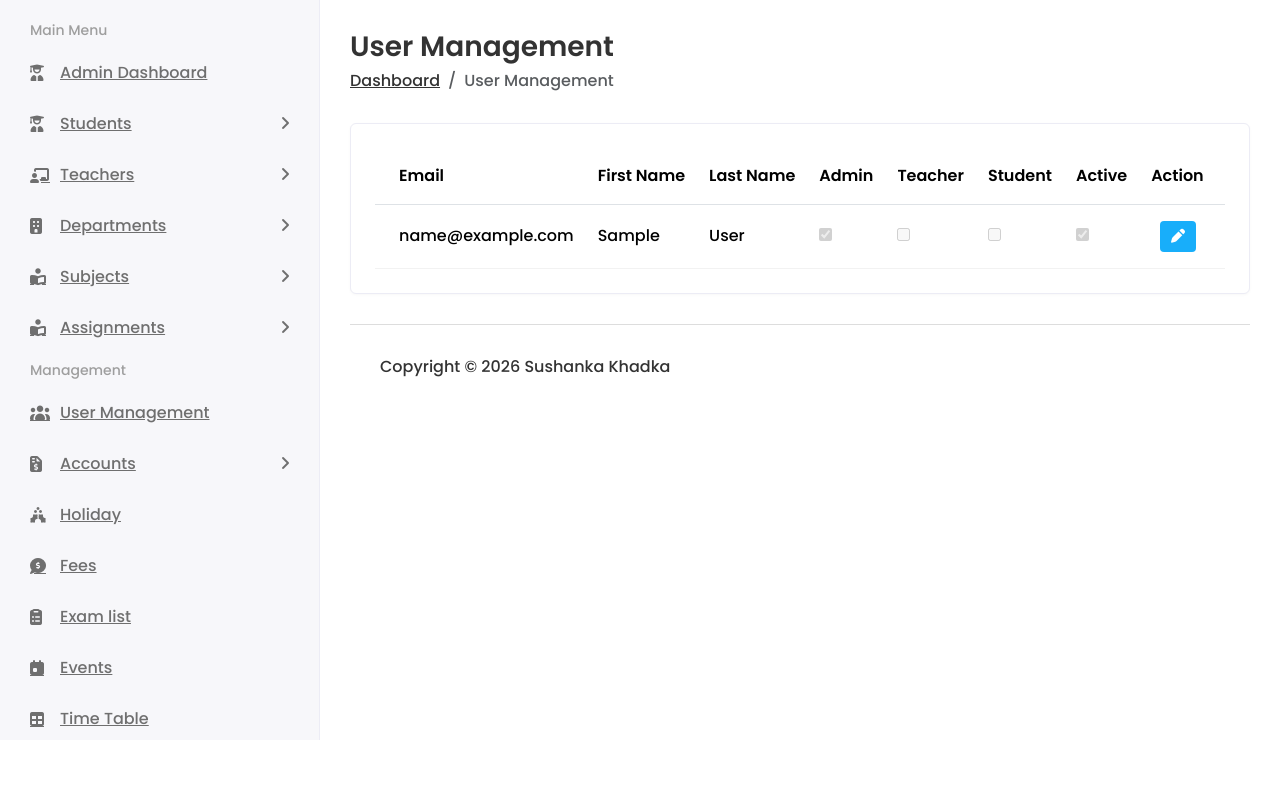
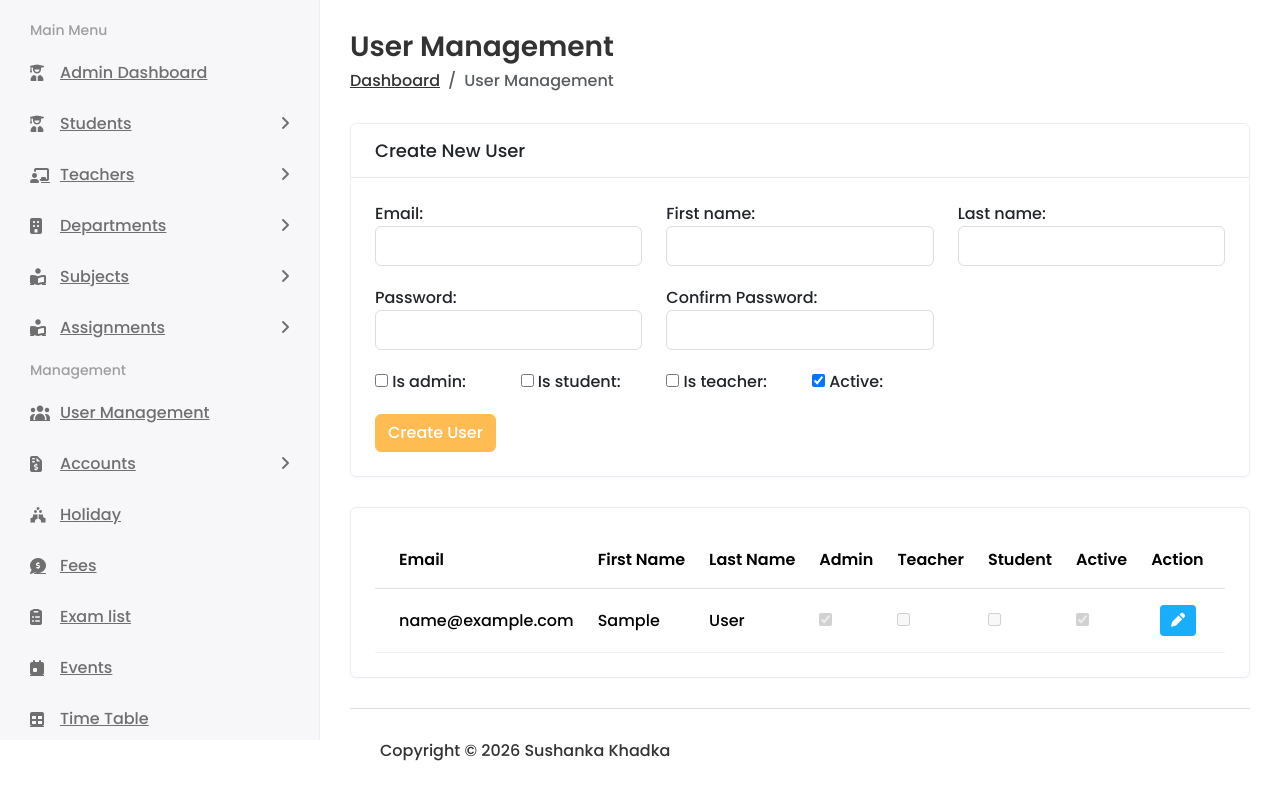
Before and after one commit to sushanka-khadka/School-System-Django-, a Django app: page /user-management/ in a window 1280 px wide. Shown: the part 60-853 px from the top of the page. Before the commit the page ends 800 px from the top, so only its background shows below. Run offline with Django 5.2, Linux system fonts and the light colour scheme; the visitor is signed in with stand-in values (Sample User, id 1); data comes from the database, SQL or seed files in the repository; some libraries are stand-ins or nearby versions.

Commit message:
feat: user creation + edit

```diff
--- a/school/forms.py
+++ b/school/forms.py
@@ -1,13 +1,31 @@
 from django import forms
 from home_auth.models import CustomUser
 
-class UserRoleForm(forms.ModelForm):
+class UserCreationForm(forms.ModelForm):
+    password = forms.CharField(widget=forms.PasswordInput(attrs={'class': 'form-control'}), label='Password')
+    confirm_password = forms.CharField(widget=forms.PasswordInput(attrs={'class': 'form-control'}), label='Confirm Password')
+    class Meta:
+        model = CustomUser
+        fields = ['email', 'first_name', 'last_name', 'password', 'confirm_password', 'is_admin', 'is_student', 'is_teacher', 'is_active']
+        widgets = {
+            'email': forms.EmailInput(attrs={'class': 'form-control'}),
+            'first_name': forms.TextInput(attrs={'class': 'form-control'}),
+            'last_name': forms.TextInput(attrs={'class': 'form-control'}),
+        }
+
+    def __init__(self, *args, **kwargs):
+        super().__init__(*args, **kwargs)
+        self.fields['email'].required = True
+        self.fields['first_name'].required = True
+        self.fields['last_name'].required = True
+        self.fields['password'].required = True
+
+class UserEditForm(forms.ModelForm):
     class Meta:
         model = CustomUser
         fields = ['email', 'first_name', 'last_name', 'is_admin', 'is_student', 'is_teacher', 'is_active']
         widgets = {
-            'is_admin': forms.CheckboxInput(),
-            'is_student': forms.CheckboxInput(),
-            'is_teacher': forms.CheckboxInput(),
-            'is_active': forms.CheckboxInput(),
+            'email': forms.EmailInput(attrs={'class': 'form-control'}),
+            'first_name': forms.TextInput(attrs={'class': 'form-control'}),
+            'last_name': forms.TextInput(attrs={'class': 'form-control'}),
         }
--- a/school/urls.py
+++ b/school/urls.py
@@ -10,6 +10,7 @@ urlpatterns = [
     path('dashboard/', views.dashboard, name='dashboard'),
 
     path('user-management/', views.user_management, name='user_management'),
+    path('edit-user/<int:user_id>/', views.edit_user, name='edit_user'),
 
     path('mark-notification-as-read/<str:notification_id>/', views.mark_notification_as_read, name='mark_notification_as_read'),
     path('clear-all-notifications/', views.clear_notifications, name='clear_all_notifications'),
--- a/school/views.py
+++ b/school/views.py
@@ -1,9 +1,14 @@
-from django.shortcuts import render, redirect
+from django.shortcuts import render, redirect, get_object_or_404
 from django.http import JsonResponse, HttpResponseForbidden
 from django.contrib.auth.decorators import login_required, user_passes_test
+from django.contrib import messages
+from home_auth.models import CustomUser
+from .forms import UserCreationForm, UserEditForm
+from school import context_processors
 from .models import Notification
+from student.models import Student
+from department.models import Department
 
-from school import context_processors
 
 @login_required(login_url='login')
 def index(request):
@@ -29,9 +34,8 @@ def is_teacher(user):
 def is_student(user):
     return hasattr(user, 'is_student') and user.is_student
 
-from student.models import Student
-from department.models import Department
 
+#region dashboard views
 # protected views for each dashboard
 @login_required(login_url='login')
 @user_passes_test(is_admin, login_url='login')
@@ -51,7 +55,7 @@ def teacher_dashboard(request):
 @user_passes_test(is_student, login_url='login')
 def student_dashboard(request):
     return render(request, 'student/student-dashboard.html')
-
+#endregion
 
 
 def create_notification(user, message):
@@ -97,15 +101,39 @@ def show_all_notifications(request):
     return render(request, 'student/student-dashboard.html', context)
 #endregion
 
-from home_auth.models import CustomUser
-from school.forms import UserRoleForm
 
 @login_required(login_url='login')
 @user_passes_test(is_admin, login_url='login')
 def user_management(request):
+    form = UserCreationForm()
+    if request.method == 'POST':
+        form = UserCreationForm(request.POST)
+        if form.is_valid():
+            user = form.save(commit=False)
+            user.set_password(form.cleaned_data['password'])    # hash the password before saving
+            user.save()
+            messages.success(request, 'User created successfully.')
+            return redirect('user_management')
+        else:
+            messages.error(request, 'Error creating user.')
+
     users = CustomUser.objects.all()
     context = {
         'users': users,
+        'form': form,
     }
+    return render(request, 'home/user_management.html', context)
 
-    return render(request, 'home/user_management.html', context)
+@login_required(login_url='login')
+@user_passes_test(is_admin, login_url='login')
+def edit_user(request, user_id):
+    user = get_object_or_404(CustomUser, id=user_id)
+    if request.method == 'POST':
+        form = UserEditForm(request.POST, instance=user)
+        if form.is_valid():
+            form.save()
+            messages.success(request, 'User updated successfully.')
+            return redirect('user_management')
+    else:
+        form = UserEditForm(instance=user)
+    return render(request, 'home/edit_user.html', {'form': form, 'user': user})
--- a/templates/Home/user_management.html
+++ b/templates/Home/user_management.html
@@ -17,6 +17,53 @@
     </div>
 </div>
 
+<!-- User Creation Form -->
+<div class="row">
+    <div class="col-sm-12">
+        <div class="card">
+            <div class="card-header">
+                <h4 class="card-title">Create New User</h4>
+            </div>
+            <div class="card-body">
+                <form method="post" action="{% url 'user_management' %}">
+                    {% csrf_token %}
+                    <div class="row">
+                        {% for field in form %}
+                        {% if field.name in 'email, first_name, last_name, password, confirm_password' %}
+                        <div class="col-md-4">
+                            <div class="form-group">
+                                {{ field.label_tag }}
+                                {{ field }}
+                                <span class="text-danger">{{ field.errors }}</span>
+                            </div>
+                        </div>
+                        {% endif %}
+                        {% endfor %}
+                    </div>
+                    <div class="row">
+                        {% for field in form %}
+                        {% if field.name in 'is_admin, is_teacher, is_student, is_active' %}
+                        <div class="col-md-2">
+                            <div class="form-group">
+                                {{ field }}
+                                {{ field.label_tag }}
+                            </div>
+                        </div>
+                        {% endif %}
+                        {% endfor %}
+                    </div>
+                    <div class="row">
+                        <div class="col-md-12">
+                            <button type="submit" class="btn btn-primary">Create User</button>
+                        </div>
+                    </div>
+                </form>
+            </div>
+        </div>
+    </div>
+</div>
+
+<!-- User List Table -->
 <div class="row">
     <div class="col-sm-12">
         <div class="card card-table">
@@ -47,8 +94,7 @@
                                 <td>{{  user.is_active|checkbox }}</td>
                                 <td class="text-end">
                                     <div class="actions">
-                                        <a href="#"
-                                            class="btn btn-sm bg-success-light me-2">
+                                        <a href="{% url 'edit_user' user.id %}" class="btn btn-sm bg-success-light me-2">
                                             <i class="fas fa-pen"></i>
                                         </a>
                                     </div>
```
Also changed, not shown: templates/Home/edit_user.html (added, +66 -0 lines).
